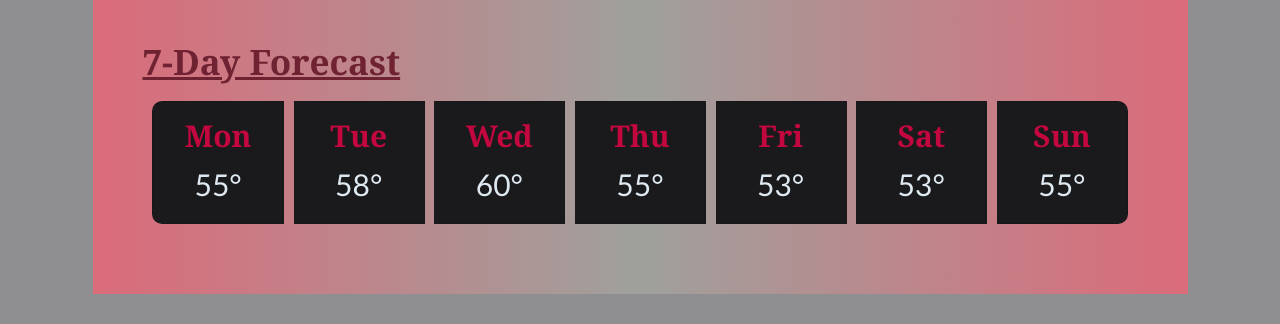
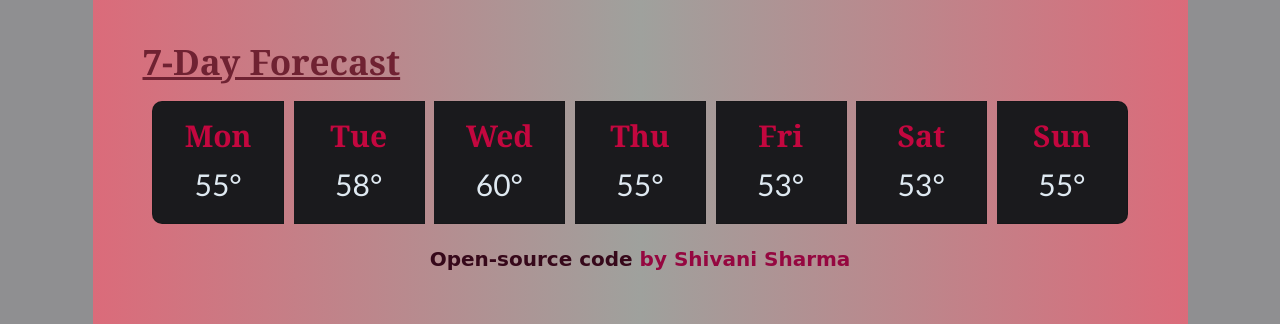
Before and after one commit to shivanibalgoo1992/codesandbox-weather-forecast, a website built with Parcel: page index.html in a window 1280 px wide. Shown: the part 742-1066 px from the top of the page. Before the commit the page ends 1036 px from the top, so only its background shows below. Built offline with nearby package versions, Linux system fonts and the light colour scheme.

Commit message:
Added footer with linkage to open-source code

```diff
--- a/index.html
+++ b/index.html
@@ -168,6 +168,14 @@
           </div>
         </div>
       </div>
+      <footer>
+        <a
+          id="openSourceCode"
+          href="https://github.com/shivanibalgoo1992/codesandbox-weather-forecast"
+          >Open-source code</a
+        >
+        by Shivani Sharma
+      </footer>
     </div>
     <script src="src/weather_app.js"></script>
   </body>
--- a/src/styles.css
+++ b/src/styles.css
@@ -112,3 +112,13 @@ a:active {
 #temperature {
   text-align: center;
 }
+footer {
+  font-family: cursive;
+  font-size: 20px;
+  text-align: center;
+  font-weight: bold;
+  color: #950740;
+}
+#openSourceCode {
+  color: #36081a;
+}
```
